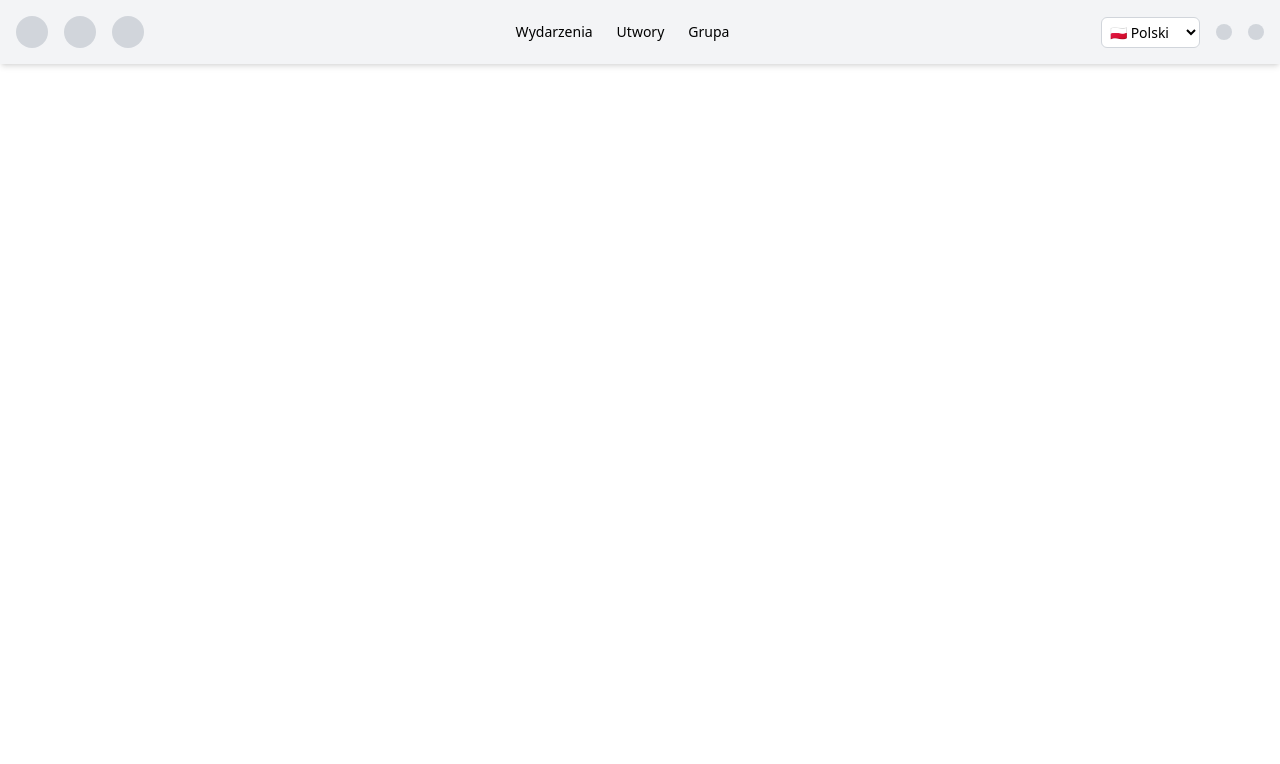
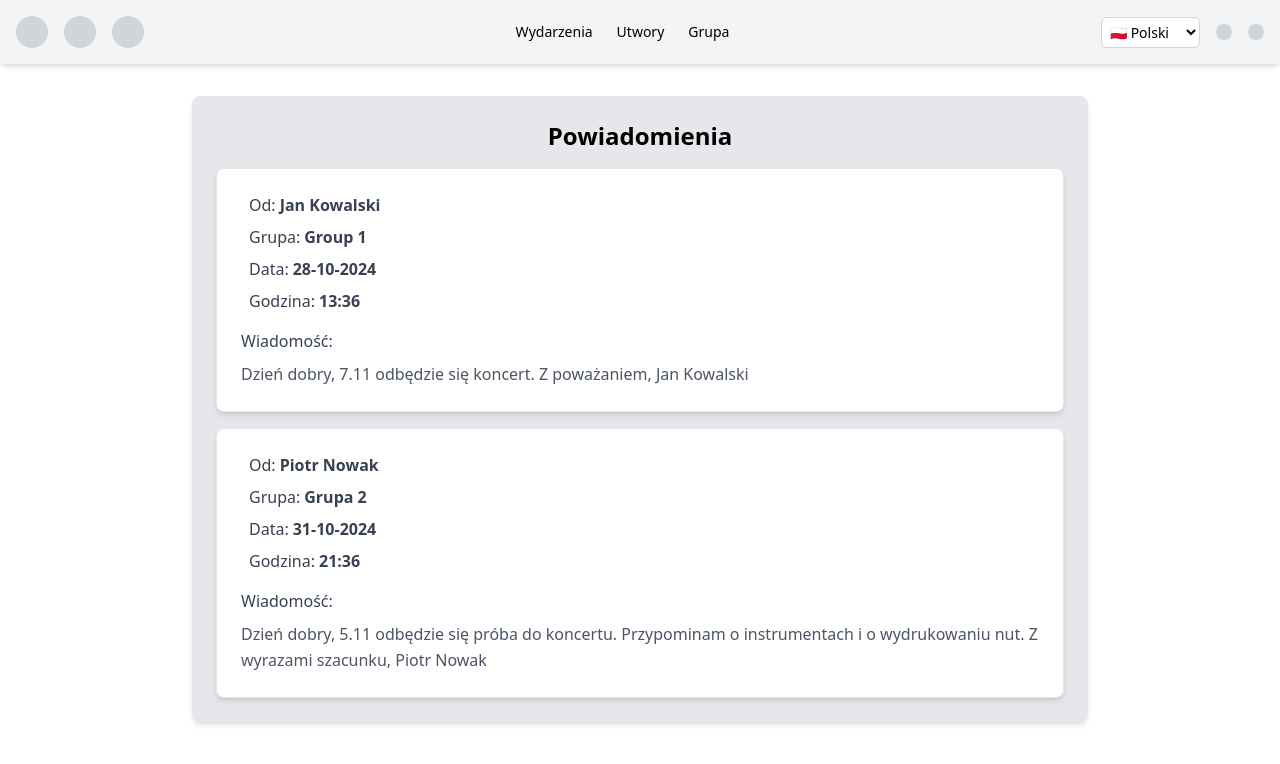
Before and after one commit to dominika232323/orkestro, a React (Create React App) app in the folder frontend/: page /main-page in a window 1280 px wide. Both pictures are taken after a click on the element 80 px from the left and 32 px from the top of the page. Shown: the top 764 px of the page. Built offline with nearby package versions, Linux system fonts and the light colour scheme.

Commit message:
Added notifications

```diff
--- a/frontend/src/App.tsx
+++ b/frontend/src/App.tsx
@@ -3,30 +3,25 @@ import { createBrowserRouter, RouterProvider } from "react-router-dom";
 import LoginPage from "./pages/LoginPage";
 import MainPage from "./pages/MainPage";
 
-import { useTranslation } from "react-i18next";
 import { LanguageProvider } from "./LanguageContext";
 
 function App() {
   const router = createBrowserRouter([
     {
       path: "/",
-      element: (
-        <LanguageProvider>
-          <LoginPage />
-        </LanguageProvider>
-      ),
+      element: <LoginPage />,
     },
     {
       path: "/main-page",
-      element: (
-        <LanguageProvider>
-          <MainPage />
-        </LanguageProvider>
-      ),
+      element: <MainPage />,
     },
   ]);
 
-  return <RouterProvider router={router} />;
+  return (
+    <LanguageProvider>
+      <RouterProvider router={router} />
+    </LanguageProvider>
+  );
 }
 
 export default App;
--- a/frontend/src/LanguageContext.tsx
+++ b/frontend/src/LanguageContext.tsx
@@ -1,5 +1,5 @@
 import React, { createContext, useContext } from "react";
-import i18n, { TFunction } from "i18next";
+import { TFunction } from "i18next";
 import { useTranslation } from "react-i18next";
 
 interface LanguageContextProps {
--- a/frontend/src/components/Invitations.tsx
+++ b/frontend/src/components/Invitations.tsx
@@ -3,7 +3,8 @@ import Invitation from "./Invitation";
 
 export default function Invitations() {
   const { t } = useLanguage();
-  const invitations = ["Group 1", "Group 2"]; // Get invitations
+  const invitations = ["Group 1", "Group 2"];
+  // const invitations: string[] = [];
   return (
     <div className="bg-gray-200 p-6 rounded-lg shadow-md max-w-4xl mx-auto mt-8">
       <h1 className="text-2xl font-bold text-center mb-4">
--- /dev/null
+++ b/frontend/src/components/Notification.tsx
@@ -0,0 +1,62 @@
+import { useLanguage } from "../LanguageContext";
+
+interface INotification {
+  id: string;
+  group: string;
+  from: string;
+  message: string;
+  date: string;
+  hour: string;
+}
+
+export default function Notification({
+  id,
+  group,
+  from,
+  message,
+  date,
+  hour,
+}: INotification) {
+  const { t } = useLanguage();
+  return (
+    <li
+      id={id}
+      className="bg-white p-6 rounded-lg shadow-md mb-4 border border-gray-200 hover:shadow-lg transition-shadow"
+    >
+      <div className="mb-4">
+        <p className="flex items-center text-gray-700 font-medium">
+          <span className="mr-2 text-blue-500">
+            <i className="fas fa-user"></i>
+          </span>
+          {t("notification.from")}:{" "}
+          <span className="ml-1 font-semibold">{from}</span>
+        </p>
+        <p className="flex items-center text-gray-700 font-medium mt-2">
+          <span className="mr-2 text-green-500">
+            <i className="fas fa-users"></i>
+          </span>
+          {t("notification.group")}:{" "}
+          <span className="ml-1 font-semibold">{group}</span>
+        </p>
+        <p className="flex items-center text-gray-700 font-medium mt-2">
+          <span className="mr-2 text-gray-500">
+            <i className="fas fa-calendar-alt"></i>
+          </span>
+          {t("notification.date")}:{" "}
+          <span className="ml-1 font-semibold">{date}</span>
+        </p>
+        <p className="flex items-center text-gray-700 font-medium mt-2">
+          <span className="mr-2 text-gray-500">
+            <i className="fas fa-clock"></i>
+          </span>
+          {t("notification.hour")}:{" "}
+          <span className="ml-1 font-semibold">{hour}</span>
+        </p>
+      </div>
+      <p className="text-gray-700 font-medium mb-2">
+        {t("notification.message")}:
+      </p>
+      <p className="text-gray-600 leading-relaxed">{message}</p>
+    </li>
+  );
+}
--- a/frontend/src/components/Notifications.tsx
+++ b/frontend/src/components/Notifications.tsx
@@ -1,27 +1,55 @@
 import { useLanguage } from "../LanguageContext";
+import Notification from "./Notification";
 
 export default function Notifications() {
   const { t } = useLanguage();
   const notifications = [
     {
-      id: 1,
+      id: "1",
       group: "Group 1",
       from: "Jan Kowalski",
+      date: "28-10-2024",
+      hour: "13:36",
       message:
         "Dzień dobry,\n 7.11 odbędzie się koncert.\nZ poważaniem, Jan Kowalski",
     },
     {
-      id: 1,
-      group: "Grupa",
-      from: "Jan Kowalski",
+      id: "2",
+      group: "Grupa 2",
+      from: "Piotr Nowak",
+      date: "31-10-2024",
+      hour: "21:36",
       message:
-        "Dzień dobry,\n 7.11 odbędzie się koncert.\nZ poważaniem, Jan Kowalski",
+        "Dzień dobry,\n 5.11 odbędzie się próba do koncertu. Przypominam o instrumentach i o wydrukowaniu nut.\n Z wyrazami szacunku, Piotr Nowak",
     },
   ];
+  //   const notifications: {
+  //     id: string;
+  //     group: string;
+  //     from: string;
+  //     message: string;
+  //   }[] = [];
   return (
     <div className="bg-gray-200 p-6 rounded-lg shadow-md max-w-4xl mx-auto mt-8">
-      <h1 className="text-2xl font-bold text-center mb-4">{t("title")}</h1>
-      <ul className="space-y-4">{}</ul>
+      <h1 className="text-2xl font-bold text-center mb-4">
+        {t("notifications.title")}
+      </h1>
+      {notifications.length > 0 ? (
+        <ul className="space-y-4">
+          {notifications.map((notification) => (
+            <Notification
+              id={notification.id}
+              group={notification.group}
+              from={notification.from}
+              message={notification.message}
+              date={notification.date}
+              hour={notification.hour}
+            />
+          ))}
+        </ul>
+      ) : (
+        <p>{t("notifications.no-notifications")}</p>
+      )}
     </div>
   );
 }
--- a/frontend/src/locales/en/translation.json
+++ b/frontend/src/locales/en/translation.json
@@ -21,6 +21,14 @@
     "manage": "Manage"
   },
   "notifications": {
-    "title": "Notifications"
+    "title": "Notifications",
+    "no-notifications": "No notifications"
+  },
+  "notification": {
+    "from": "From",
+    "group": "Group",
+    "message": "Message",
+    "date": "Date",
+    "hour": "Time"
   }
 }
--- a/frontend/src/locales/pl/translation.json
+++ b/frontend/src/locales/pl/translation.json
@@ -21,6 +21,14 @@
     "manage": "Zarządzaj"
   },
   "notifications": {
-    "title": "Powiadomienia"
+    "title": "Powiadomienia",
+    "no-notifications": "Brak powiadomień"
+  },
+  "notification": {
+    "from": "Od",
+    "group": "Grupa",
+    "message": "Wiadomość",
+    "date": "Data",
+    "hour": "Godzina"
   }
 }
--- a/frontend/src/pages/MainPage.tsx
+++ b/frontend/src/pages/MainPage.tsx
@@ -1,6 +1,7 @@
 import UserPanel from "../components/UserPanel";
 import TopBar from "../components/TopBar";
 import { useState } from "react";
+import Notifications from "../components/Notifications";
 
 export default function MainPage() {
   const [page, changePage] = useState("user");
@@ -8,6 +9,7 @@ export default function MainPage() {
     <>
       <TopBar handleChangePage={changePage} />
       {page === "user" && <UserPanel />}
+      {page === "notifications" && <Notifications />}
     </>
   );
 }
```
